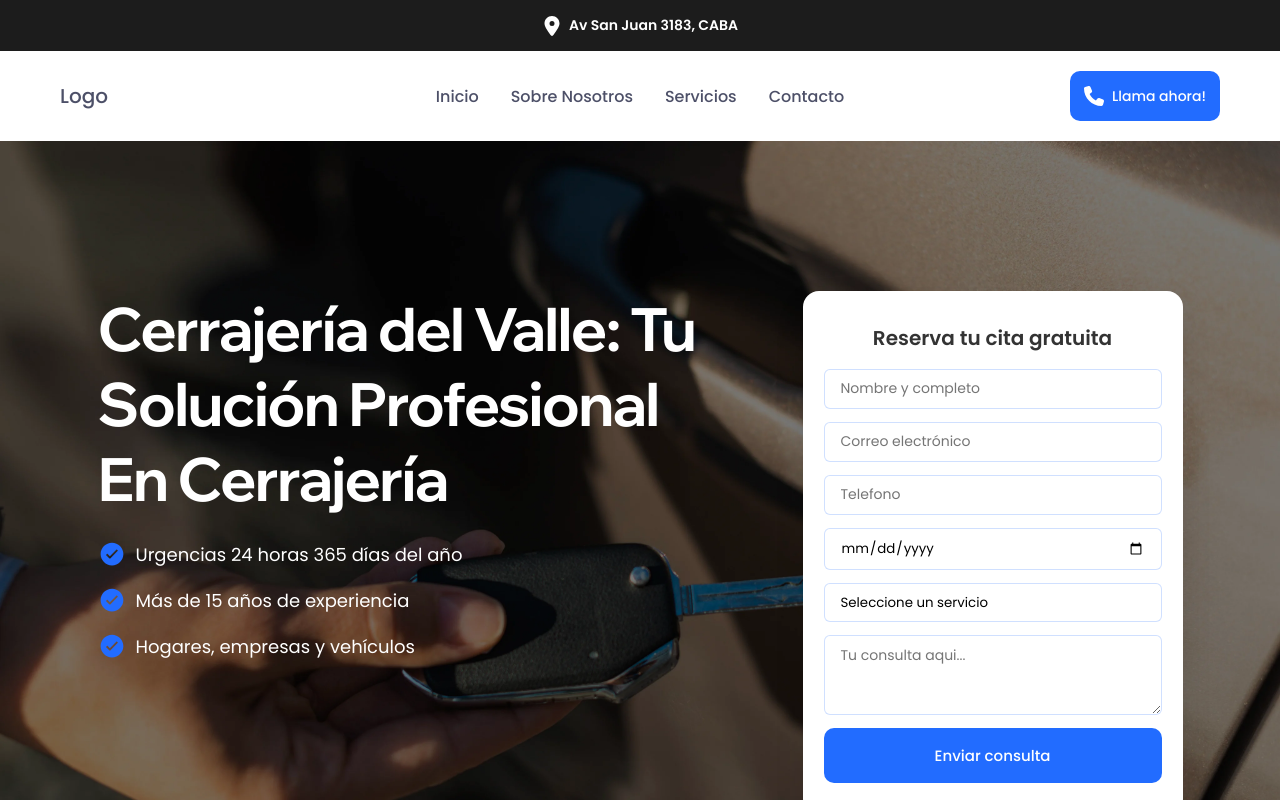
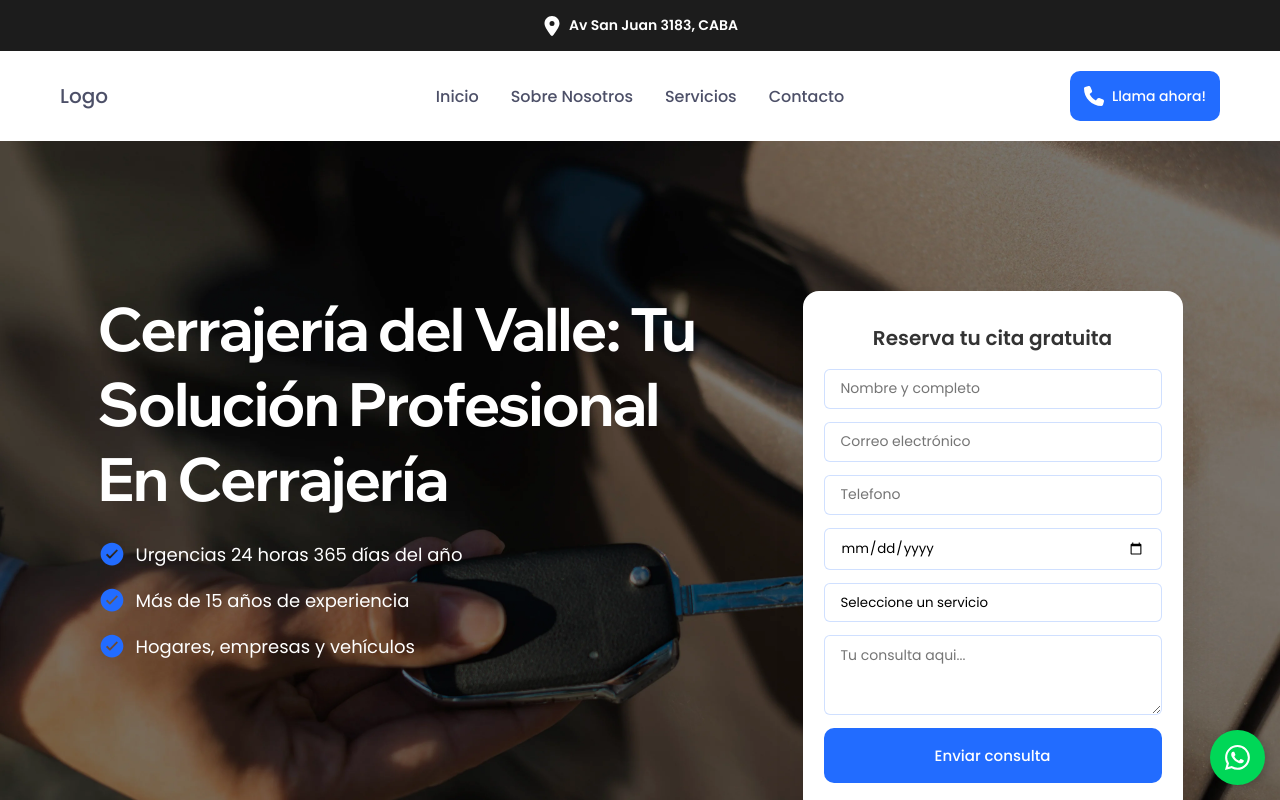
Before and after one commit to agusasaad/cerrajeriadelvalle, a Next.js app: page / in a window 1280 px wide. Shown: the top 800 px of the page. Built offline with nearby package versions, Linux system fonts and the light colour scheme.

Commit message:
se agrega boton de whatsapp

```diff
--- a/src/app/layout.js
+++ b/src/app/layout.js
@@ -1,6 +1,7 @@
 import NavBar from '@/components/NavBar/NavBar'
 import './globals.css'
 import { Poppins } from 'next/font/google'
+import ButtonWhatsapp from '@/components/ButtonWhatsapp/ButtonWhatsapp'
 
 const poppins = Poppins({
   subsets: ['latin'],
@@ -43,6 +44,7 @@
       <body className={poppins.className}>
         <NavBar />
         {children}
+        <ButtonWhatsapp />
       </body>
     </html>
   )
--- /dev/null
+++ b/src/components/ButtonWhatsapp/ButtonWhatsapp.jsx
@@ -0,0 +1,27 @@
+import Link from 'next/link'
+import styles from './ButtonWhatsapp.module.css'
+
+const ButtonWhatsapp = () => {
+  return (
+    <div className={styles.container_button}>
+      <Link
+        href='https://wa.me/5491166344522'
+        target='_blank'
+        rel='noopener noreferrer'
+        className={styles.btn}
+      >
+        <div className={styles.sign}>
+          <svg
+            className={`${styles.socialSvg} ${styles.whatsappSvg}`}
+            viewBox='0 0 16 16'
+          >
+            <path d='M13.601 2.326A7.854 7.854 0 0 0 7.994 0C3.627 0 .068 3.558.064 7.926c0 1.399.366 2.76 1.057 3.965L0 16l4.204-1.102a7.933 7.933 0 0 0 3.79.965h.004c4.368 0 7.926-3.558 7.93-7.93A7.898 7.898 0 0 0 13.6 2.326zM7.994 14.521a6.573 6.573 0 0 1-3.356-.92l-.24-.144-2.494.654.666-2.433-.156-.251a6.56 6.56 0 0 1-1.007-3.505c0-3.626 2.957-6.584 6.591-6.584a6.56 6.56 0 0 1 4.66 1.931 6.557 6.557 0 0 1 1.928 4.66c-.004 3.639-2.961 6.592-6.592 6.592zm3.615-4.934c-.197-.099-1.17-.578-1.353-.646-.182-.065-.315-.099-.445.099-.133.197-.513.646-.627.775-.114.133-.232.148-.43.05-.197-.1-.836-.308-1.592-.985-.59-.525-.985-1.175-1.103-1.372-.114-.198-.011-.304.088-.403.087-.088.197-.232.296-.346.1-.114.133-.198.198-.33.065-.134.034-.248-.015-.347-.05-.099-.445-1.076-.612-1.47-.16-.389-.323-.335-.445-.34-.114-.007-.247-.007-.38-.007a.729.729 0 0 0-.529.247c-.182.198-.691.677-.691 1.654 0 .977.71 1.916.81 2.049.098.133 1.394 2.132 3.383 2.992.47.205.84.326 1.129.418.475.152.904.129 1.246.08.38-.058 1.171-.48 1.338-.943.164-.464.164-.86.114-.943-.049-.084-.182-.133-.38-.232z' />
+          </svg>
+        </div>
+        <div className={styles.text_button}>Whatsapp</div>
+      </Link>
+    </div>
+  )
+}
+
+export default ButtonWhatsapp
--- /dev/null
+++ b/src/components/ButtonWhatsapp/ButtonWhatsapp.module.css
@@ -0,0 +1,73 @@
+.container_button {
+  display: flex;
+  align-items: center;
+  justify-content: center;
+  position: fixed;
+  bottom: 15px;
+  right: 15px;
+  z-index: 1000;
+}
+
+.btn {
+  display: flex;
+  align-items: center;
+  justify-content: flex-start;
+  width: 55px;
+  height: 55px;
+  border: none;
+  border-radius: 50%;
+  cursor: pointer;
+  position: relative;
+  overflow: hidden;
+  transition-duration: 0.3s;
+  box-shadow: 2px 2px 10px rgba(0, 0, 0, 0.199);
+  background-color: #00d757;
+}
+
+.sign {
+  width: 100%;
+  transition-duration: 0.3s;
+  display: flex;
+  align-items: center;
+  justify-content: center;
+}
+
+.sign svg {
+  width: 25px;
+}
+
+.sign svg path {
+  fill: white;
+}
+.text_button {
+  position: absolute;
+  right: 0%;
+  width: 0%;
+  opacity: 0;
+  color: white;
+  font-size: 16px;
+  font-weight: 600;
+  transition-duration: 0.3s;
+}
+
+.btn:hover {
+  width: 150px;
+  border-radius: 40px;
+  transition-duration: 0.3s;
+}
+
+.btn:hover .sign {
+  width: 30%;
+  transition-duration: 0.3s;
+  padding-left: 10px;
+}
+
+.btn:hover .text_button {
+  opacity: 1;
+  width: 70%;
+  transition-duration: 0.3s;
+  padding-right: 10px;
+}
+.btn:active {
+  transform: translate(2px, 2px);
+}
--- a/src/components/NavBar/CarrucelBanner/CarrucelBanner.jsx
+++ b/src/components/NavBar/CarrucelBanner/CarrucelBanner.jsx
@@ -19,16 +19,17 @@
     {
       info: 'delvallecerrajeria@gmail.com',
       icon: <Email width='20px' height='20px' />,
+      href: 'mailto:delvallecerrajeria@gmail.com',
     },
-
     {
       info: 'Av San Juan 3183, CABA',
       icon: <Location width='20px' height='20px' />,
+      href: 'https://www.google.com/maps?q=Av+San+Juan+3183,+CABA',
     },
-
     {
       info: '+54 9 11 6634 4522',
       icon: <Whatsapp width='20px' height='20px' />,
+      href: 'https://wa.me/5491166344522',
     },
   ]
 
@@ -50,7 +51,13 @@
     <div className={styles.slider_banner}>
       <Carousel {...carouselSettings} className={styles.carousel}>
         {infoBanner.map((item, index) => (
-          <Link href={'/'} className={styles.slider_item} key={index}>
+          <Link
+            href={item.href}
+            className={styles.slider_item}
+            key={index}
+            target='_blank'
+            rel='noopener noreferrer'
+          >
             <i>{item.icon}</i>
             <p>{item.info}</p>
           </Link>
```
